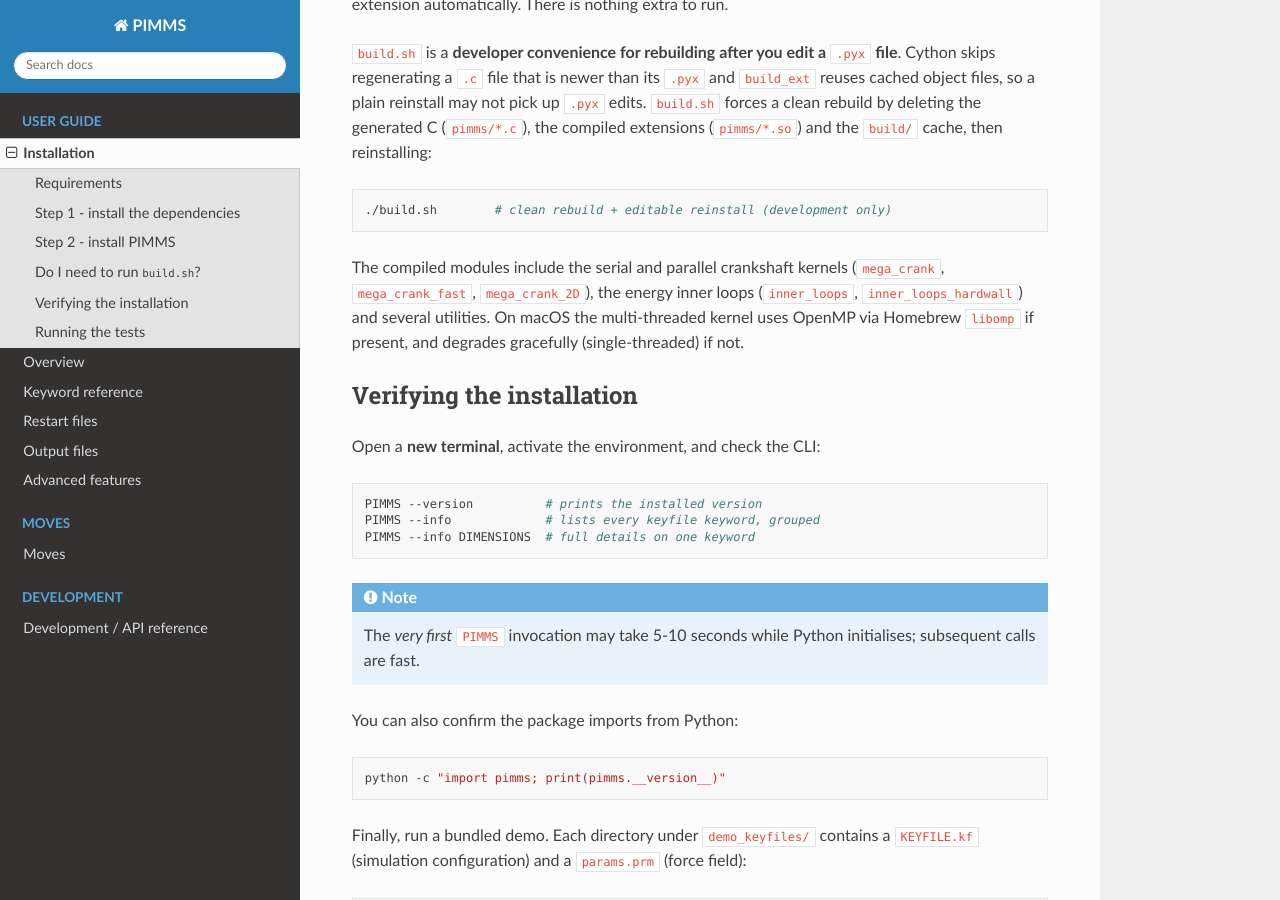
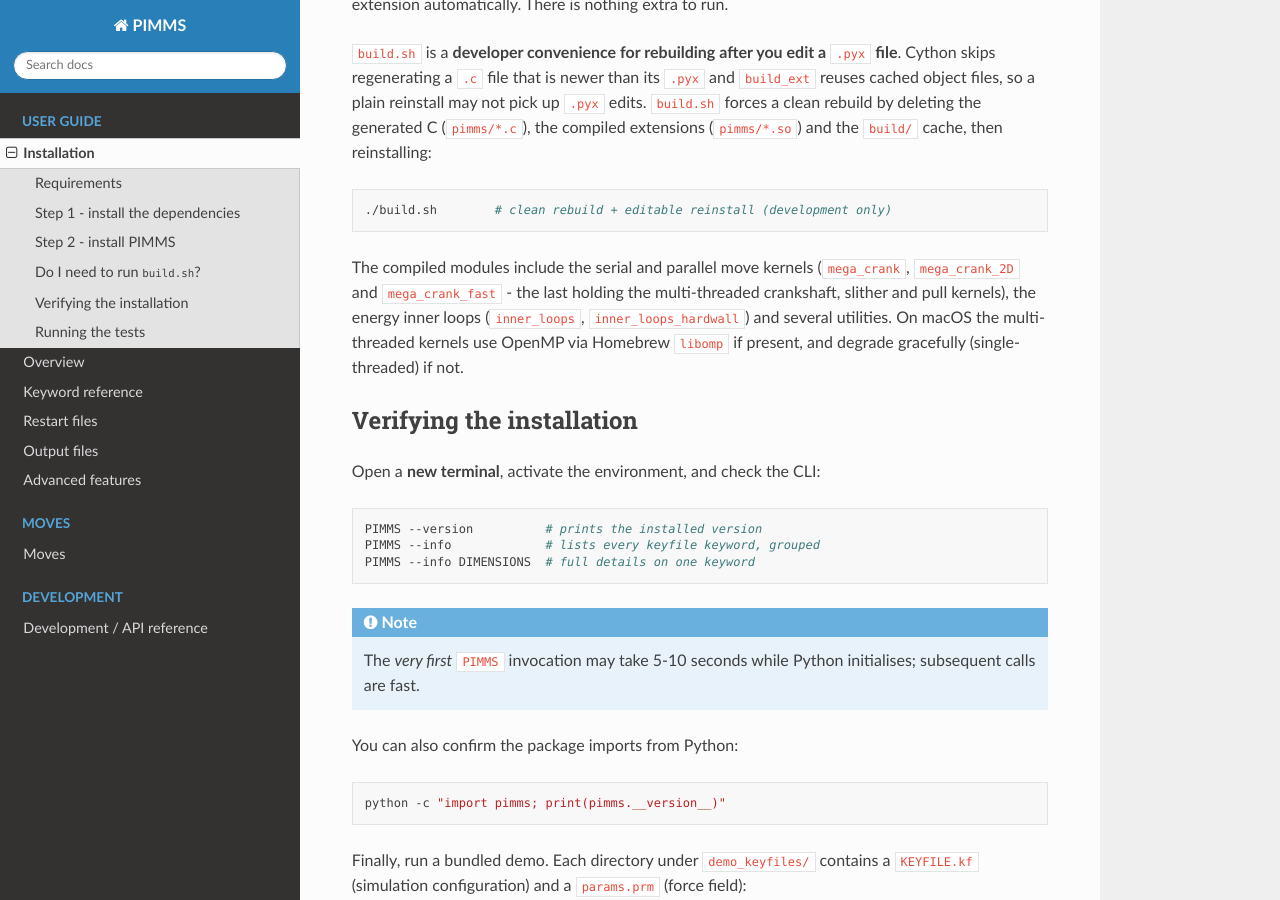
Before and after one commit to holehouse-lab/PIMMS, a Sphinx documentation site: the page built from docs/installation.rst, in a window 1280 px wide and 900 px high, scrolled down 1556 px. Built offline with Sphinx 7.4.7 and the Read the Docs theme 3.1.0, drawn with Linux system fonts in a browser that asks for light colours; the version number could not be read and is left out.

Commit message:
docs: clarify PARALLELIZE covers crankshaft, slither AND pull (3 moves)
Fix the last spots that still implied parallelization was crankshaft-only:
- moves/crankshaft.rst: "the only move with a multi-threaded kernel" -> "one of
  three moves (along with slither and pull)".
- installation.rst: "serial and parallel crankshaft kernels" -> serial/parallel
  move kernels, noting mega_crank_fast holds the multi-threaded crankshaft,
  slither and pull kernels.
- advanced.rst freeze note: "serial crankshaft kernel" -> "serial move kernels".

Co-Authored-By: Claude Opus 4.8 <noreply@anthropic.com>
Claude-Session: https://claude.ai/code/session_01KmkhWauF3a6LTMqz1mFnRM

```diff
--- a/docs/advanced.rst
+++ b/docs/advanced.rst
@@ -61,9 +61,9 @@ and read ``chain_to_chainid.txt``.
 
 .. note::
 
-   Freezing forces PIMMS to use the serial crankshaft kernel, so ``PARALLELIZE``
-   has no effect while any chain is frozen. (Per-bead freezing - a ``B`` directive
-   - is reserved but not yet implemented.)
+   Freezing forces PIMMS to use the serial move kernels, so ``PARALLELIZE`` has no
+   effect while any chain is frozen. (Per-bead freezing - a ``B`` directive - is
+   reserved but not yet implemented.)
 
 .. _advanced-parallel:
 
--- a/docs/installation.rst
+++ b/docs/installation.rst
@@ -90,10 +90,11 @@ generated C (``pimms/*.c``), the compiled extensions (``pimms/*.so``) and the
 
    ./build.sh        # clean rebuild + editable reinstall (development only)
 
-The compiled modules include the serial and parallel crankshaft kernels
-(``mega_crank``, ``mega_crank_fast``, ``mega_crank_2D``), the energy inner loops
+The compiled modules include the serial and parallel move kernels
+(``mega_crank``, ``mega_crank_2D`` and ``mega_crank_fast`` - the last holding the
+multi-threaded crankshaft, slither and pull kernels), the energy inner loops
 (``inner_loops``, ``inner_loops_hardwall``) and several utilities. On macOS the
-multi-threaded kernel uses OpenMP via Homebrew ``libomp`` if present, and degrades
+multi-threaded kernels use OpenMP via Homebrew ``libomp`` if present, and degrade
 gracefully (single-threaded) if not.
 
 Verifying the installation
```
Also changed, not shown: docs/moves/crankshaft.rst (+5 -4 lines).
